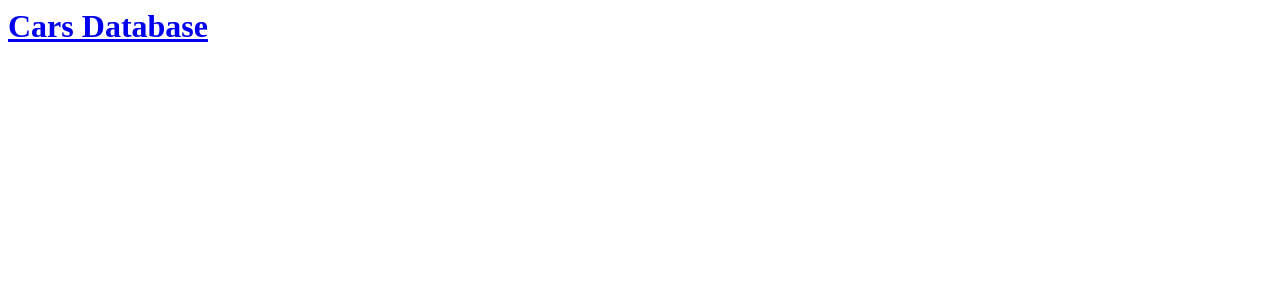
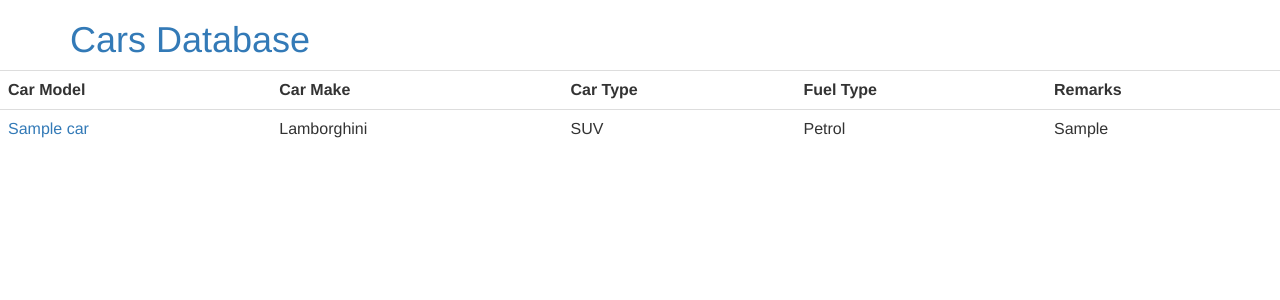
Before and after one commit to vishwa-karma/Django-cars, a Django app: page / in a window 1280 px wide. Shown: the top 300 px of the page. Run offline with Django 3.2, Linux system fonts and the light colour scheme; tables that the repository leaves empty hold one stand-in row (values such as "Sample post"); some libraries are stand-ins or nearby versions.

Commit message:
Modified the view car_list and beautified car_list.html

```diff
--- a/cars/templates/cars/car_list.html
+++ b/cars/templates/cars/car_list.html
@@ -1,12 +1,36 @@
 <html>
     <head>
         <title>Welcome to Cars Database</title>
+        <meta charset="utf-8">
+        <meta name="viewport" content="width=device-width, initial-scale=1">
+        <link rel="stylesheet" href="https://maxcdn.bootstrapcdn.com/bootstrap/3.4.0/css/bootstrap.min.css">
+        <script src="https://ajax.googleapis.com/ajax/libs/jquery/3.4.1/jquery.min.js"></script>
+        <script src="https://maxcdn.bootstrapcdn.com/bootstrap/3.4.0/js/bootstrap.min.js"></script>
     </head>
     <body>
-        <div>
+        <div class="container">
             <h1><a href="/">Cars Database</a></h1>
         </div>
 
-
+    <div>
+        <table class="table table-hover">
+            <tr>
+                <th>Car Model</th>
+                <th>Car Make</th>
+                <th>Car Type</th>
+                <th>Fuel Type</th>
+                <th>Remarks</th>
+            </tr>
+            {% for car in cars %}
+            <tr>
+                <td><a href="">{{ car.name }}</a></td>
+                <td>{{ car.make }}</td>
+                <td>{{ car.model_type }}</td>
+                <td>{{ car.ftype }}</td>
+                <td>{{ car.remarks }}</td>
+            </tr>
+            {% endfor %}
+        </table>
+    </div>
     </body>
 </html>
--- a/cars/views.py
+++ b/cars/views.py
@@ -1,5 +1,7 @@
 from django.shortcuts import render
+from .models import Car
 
 # Create your views here.
 def car_list(request):
-    return render(request, 'cars/car_list.html', {})
+    cars = Car.objects.all()
+    return render(request, 'cars/car_list.html', {'cars': cars})
```
